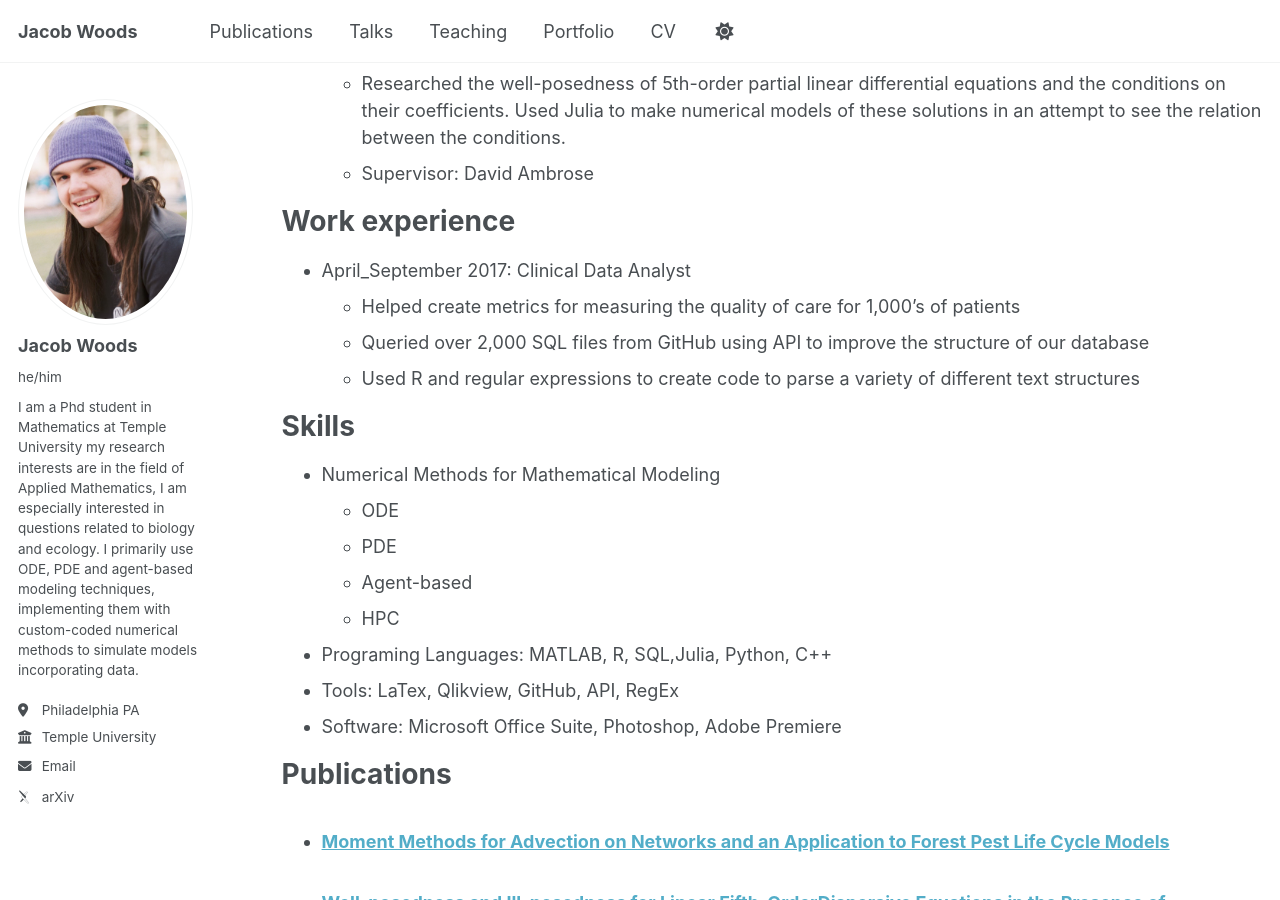
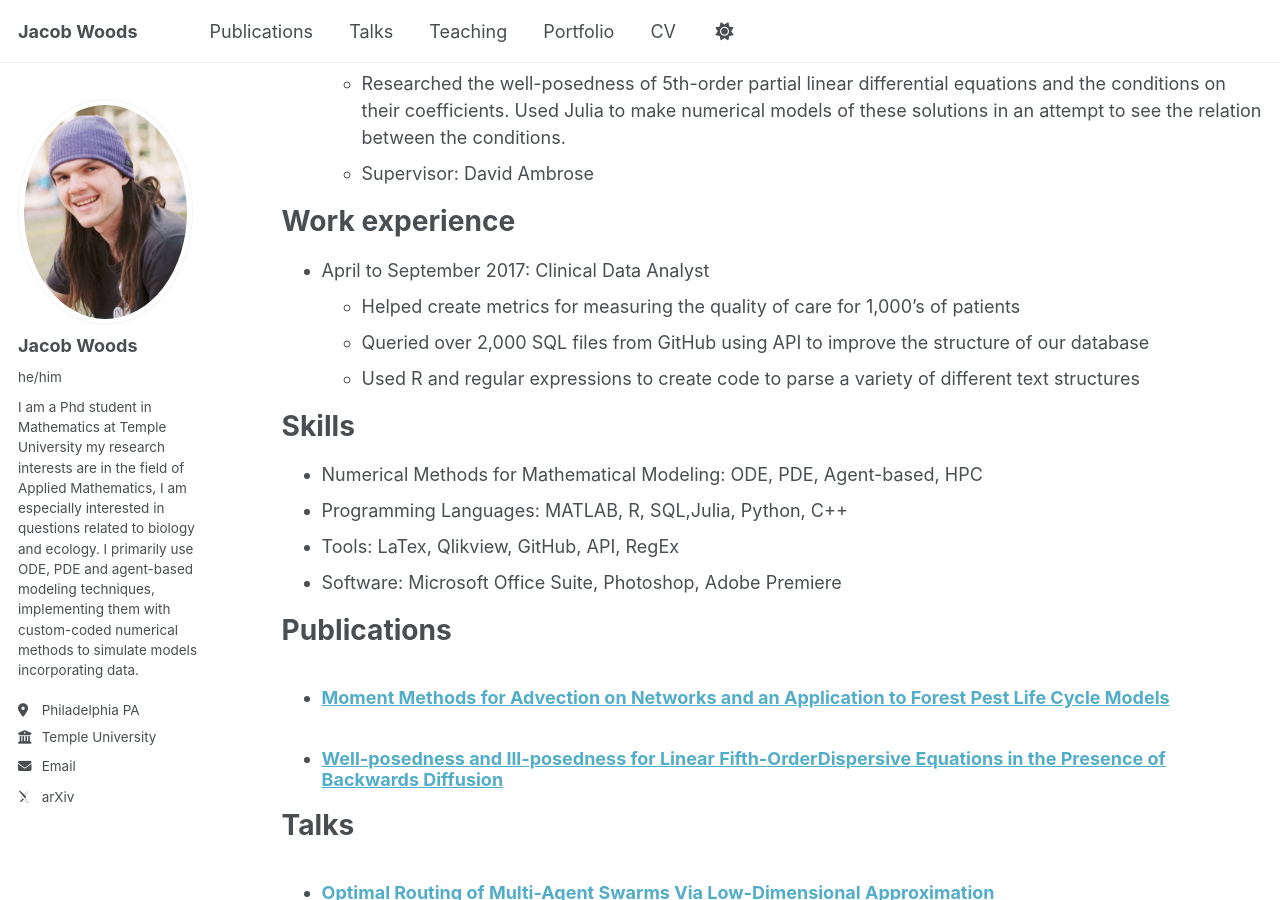
Before and after one commit to JacobWoods/JacobWoods.github.io, a Jekyll site: the page built from _pages/cv.md, in a window 1280 px wide and 900 px high, scrolled down 994 px. Built offline with Jekyll 4.4.1, drawn with Linux system fonts in a browser that asks for light colours; some web fonts are replaced; some of the changed text lies outside the part shown.

Commit message:
Update cv.md

```diff
--- a/_pages/cv.md
+++ b/_pages/cv.md
@@ -37,7 +37,7 @@ RESEARCH
 
 Work experience
 ======
-* April_September 2017: Clinical Data Analyst
+* April to September 2017: Clinical Data Analyst
   * Helped create metrics for measuring the quality of care for 1,000's of patients
   * Queried over 2,000 SQL files from GitHub using API to improve the structure of our database
   * Used R and regular expressions to create code to parse a variety of different text structures
@@ -45,12 +45,8 @@ Work experience
 
 Skills
 ======
-* Numerical Methods for Mathematical Modeling
-  * ODE
-  * PDE
-  * Agent-based
-  * HPC
-* Programing Languages: MATLAB, R, SQL,Julia,  Python, C++
+* Numerical Methods for Mathematical Modeling: ODE, PDE, Agent-based, HPC
+* Programming Languages: MATLAB, R, SQL,Julia,  Python, C++
 * Tools: LaTex, Qlikview, GitHub, API, RegEx
 * Software: Microsoft Office Suite, Photoshop, Adobe Premiere
 
```
Also changed, not shown: other parts of _pages/cv.md (+6 -0 lines).
